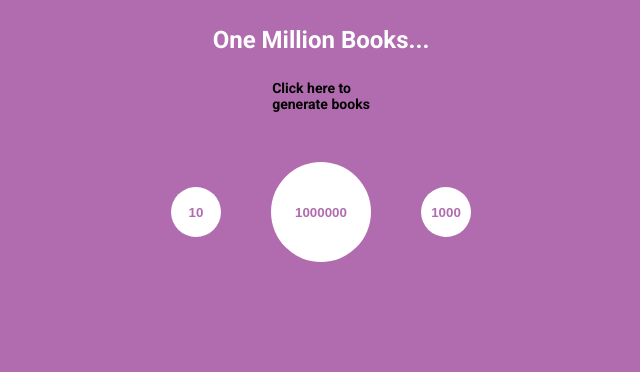
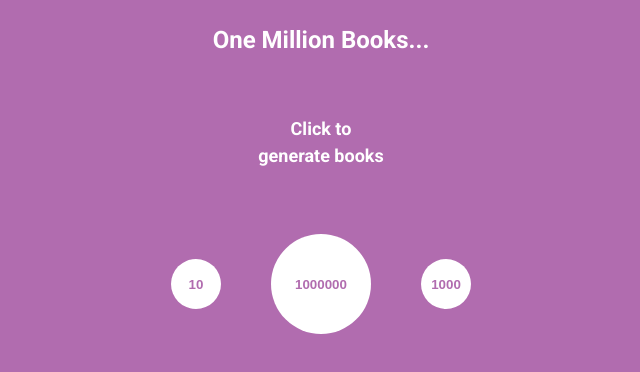
Before and after one commit to melanienolan/one-million-books, a React (Create React App) app: page / in a window 1280 px wide. Shown: the top 372 px of the page, without its empty margins (319-959 px from the left). Built offline with nearby package versions, Linux system fonts and the light colour scheme.

Commit message:
fix class name

```diff
--- a/src/App.js
+++ b/src/App.js
@@ -132,8 +132,8 @@ class App extends Component {
           {!this.state.numberOfBooks ||
           this.state.books.length !== this.state.numberOfBooks
             ? <main className="book--container-empty">
-                <h3>
-                  Click here to <br />generate books
+                <h3 className="book--container-title">
+                  Click to <br />generate books
                 </h3>
                 <div className="button--holder">
                   <GenerateButton
```
